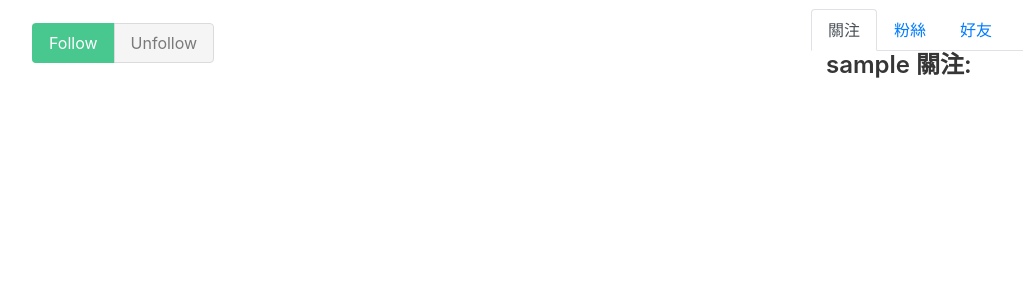
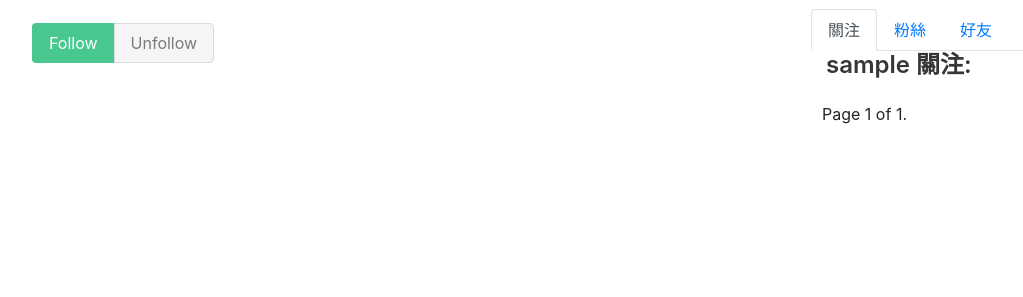
Before and after one commit to ChrisXiaoChengShu/following_system, a Django app: a page that uses following/templates/user.html in a window 1280 px wide. Shown: the part 231-528 px from the top of the page, without its empty margins (47-1070 px from the left). Run offline with Django 3.2, Linux system fonts and the light colour scheme; tables that the repository leaves empty hold one stand-in row (values such as "Sample post"); some libraries are stand-ins or nearby versions.

Commit message:
feat(following-app): implement pagination

```diff
--- a/following/templates/user.html
+++ b/following/templates/user.html
@@ -84,6 +84,23 @@
                             </ul>
                         </div>
                     </div>
+                    <div class="pagination">
+                        <span class="step-links">
+                            {% if eyes_on.has_previous %}
+                                <a href="?page=1">&laquo; first</a>
+                                <a href="?page={{ eyes_on.previous_page_number }}">previous</a>
+                            {% endif %}
+
+                            <span class="current">
+                                Page {{ eyes_on.number }} of {{ eyes_on.paginator.num_pages }}.
+                            </span>
+
+                            {% if eyes_on.has_next %}
+                                <a href="?page={{ eyes_on.next_page_number }}">next</a>
+                                <a href="?page={{ eyes_on.paginator.num_pages }}">last &raquo;</a>
+                            {% endif %}
+                        </span>
+                    </div>
                 </div>
             {% else %}
                 <div class="tab-pane container" id="home"></div>
--- a/following/views.py
+++ b/following/views.py
@@ -1,6 +1,5 @@
-from itertools import chain
-
 from django.contrib.auth.models import User
+from django.core.paginator import Paginator
 from django.shortcuts import render
 from .func import get_fans, get_friends, get_eyes_on, follow, unfollow
 
@@ -18,6 +17,15 @@ def user_page(request, pk):
     cur_user = request.user
     user = User.objects.get(username=pk)
     tab_action = request.GET.get('tab_action', 'eye_on')
+    page_number = request.GET.get('page')
+
+    default_number_per_page = 2
+    eyes_on_pagination = Paginator(get_eyes_on(user), default_number_per_page)
+    fans_pagination = Paginator(get_fans(user), default_number_per_page)
+    friends_pagination = Paginator(get_friends(user), default_number_per_page)
+    eyes_on = eyes_on_pagination.get_page(page_number)
+    fans = fans_pagination.get_page(page_number)
+    friends = friends_pagination.get_page(page_number)
 
     if request.method == "POST":
         data = request.POST
@@ -35,9 +43,9 @@ def user_page(request, pk):
             'is_friends': cur_user.username in [u.friend_name() for u in get_friends(user)],
             'cur_user': cur_user,
             'user': user,
-            "eyes_on": get_eyes_on(user),
-            "fans": get_fans(user),
-            "friends": get_friends(user),
+            "eyes_on": eyes_on,
+            "fans": fans,
+            "friends": friends,
             "tab_action": tab_action,
         }
     )
```
